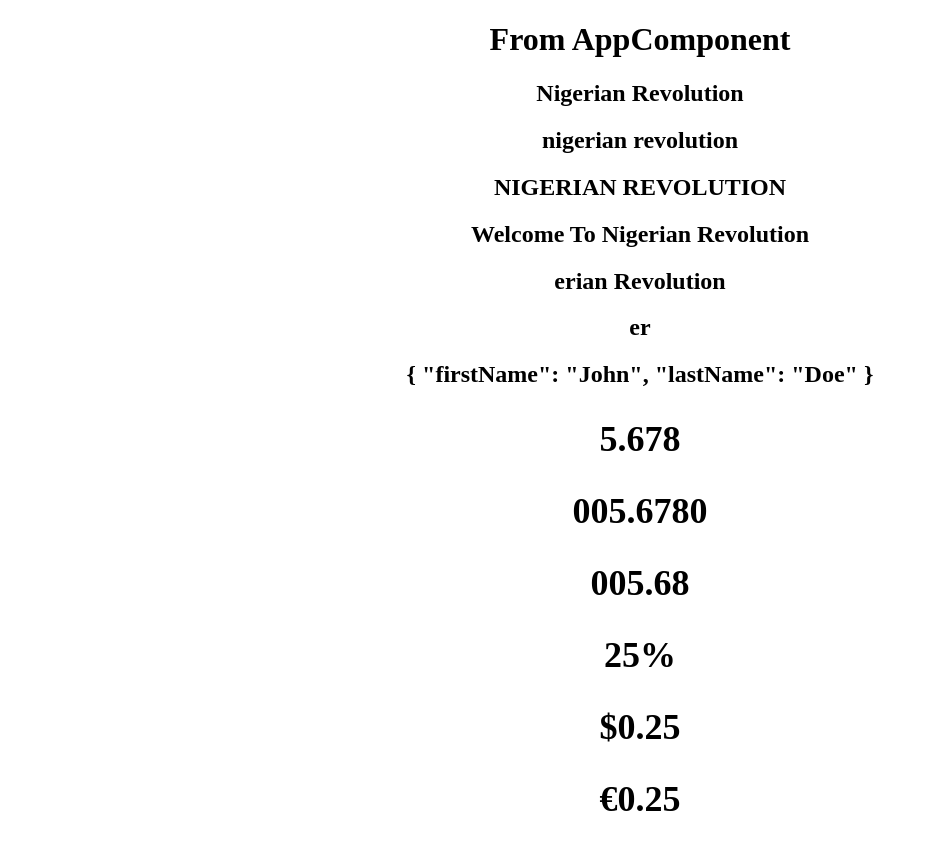
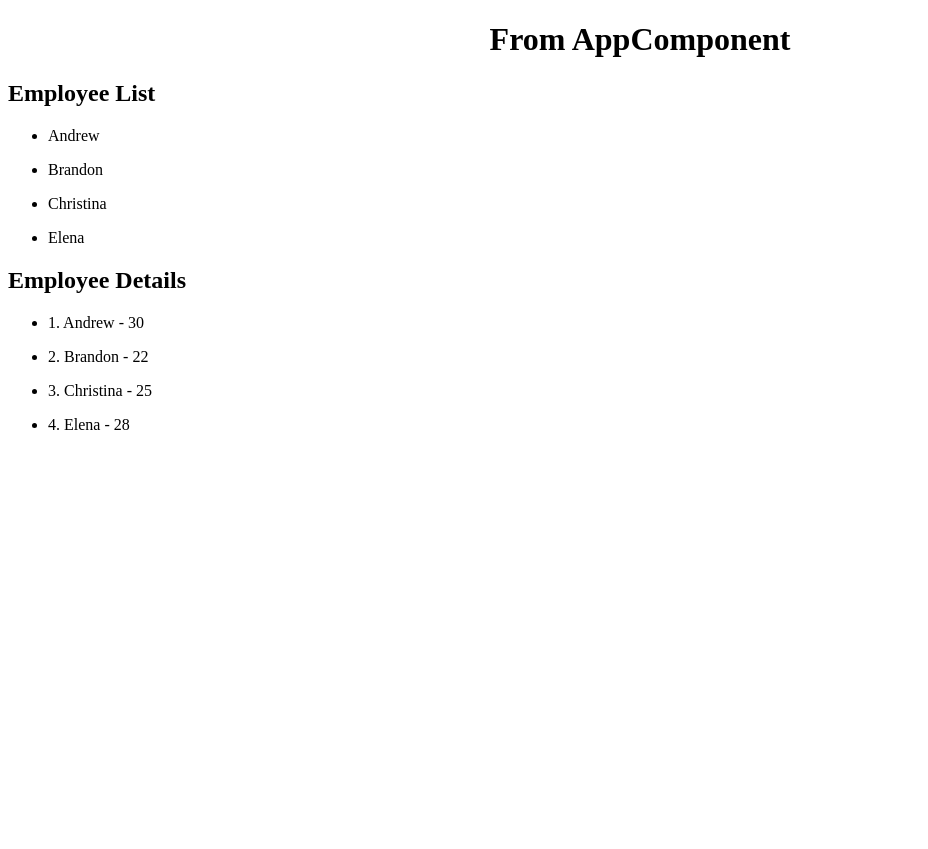
Before and after one commit to nandgreat/AngularTutorials, an Angular app: page / in a window 1280 px wide. Shown: the whole page, without its empty margins (0-928 px from the left). After the commit the page ends 800 px from the top, so only its background shows below. Built offline with nearby package versions, Linux system fonts and the light colour scheme.

Commit message:
Services

```diff
--- a/src/app/app.component.html
+++ b/src/app/app.component.html
@@ -3,6 +3,7 @@
   <h1>
     {{title}}
   </h1>
-  <app-test></app-test>
+</div>
 
-</div>
+<employee-list></employee-list>
+ <employee-details></employee-details>
--- a/src/app/app.module.ts
+++ b/src/app/app.module.ts
@@ -5,11 +5,15 @@
 import { AppRoutingModule } from './app-routing.module';
 import { AppComponent } from './app.component';
 import { TestComponent } from './test/test.component';
+import { EmployeeListComponent } from './employee-list/employee-list.component';
+import { EmployeeDetailsComponent } from './employee-details/employee-details.component';
 
 @NgModule({
   declarations: [
     AppComponent,
-    TestComponent
+    TestComponent,
+    EmployeeListComponent,
+    EmployeeDetailsComponent
   ],
   imports: [
     BrowserModule,
--- /dev/null
+++ b/src/app/employee-details/employee-details.component.html
@@ -0,0 +1,3 @@
+<p>
+  employee-details works!
+</p>
--- /dev/null
+++ b/src/app/employee-details/employee-details.component.ts
@@ -0,0 +1,28 @@
+import { Component, OnInit } from '@angular/core';
+
+@Component({
+  selector: 'employee-details',
+  template: `
+    <h2>Employee Details</h2>
+    <ul *ngFor="let employee of employees">
+      <li>{{employee.id}}. {{employee.name}} - {{employee.age}}</li>
+    </ul>
+  `,
+  styles: []
+})
+export class EmployeeDetailsComponent implements OnInit {
+
+  public employees = [
+    {"id": 1, "name": "Andrew", "age": 30},
+    {"id": 2, "name": "Brandon", "age": 22},
+    {"id": 3, "name": "Christina", "age": 25},
+    {"id": 4, "name": "Elena", "age": 28},
+  ];
+
+
+  constructor() { }
+
+  ngOnInit() {
+  }
+
+}
--- /dev/null
+++ b/src/app/employee-list/employee-list.component.html
@@ -0,0 +1,3 @@
+<p>
+  employee-list works!
+</p>
--- /dev/null
+++ b/src/app/employee-list/employee-list.component.ts
@@ -0,0 +1,27 @@
+import { Component, OnInit } from '@angular/core';
+
+@Component({
+  selector: 'employee-list',
+  template: `
+    <h2>Employee List</h2>
+    <ul *ngFor="let employee of employees">
+      <li>{{employee.name}}</li>
+    </ul>
+  `,
+  styles: []
+})
+export class EmployeeListComponent implements OnInit {
+
+  public employees = [
+    {"id": 1, "name": "Andrew", "age": 30},
+    {"id": 2, "name": "Brandon", "age": 22},
+    {"id": 3, "name": "Christina", "age": 25},
+    {"id": 4, "name": "Elena", "age": 28},
+  ];
+
+  constructor() { }
+
+  ngOnInit() {
+  }
+
+}
```
Also changed, not shown: src/app/employee-details/employee-details.component.css (added), src/app/employee-list/employee-list.component.css (added), 2 other files (tests, documents, lock files or other folders).
